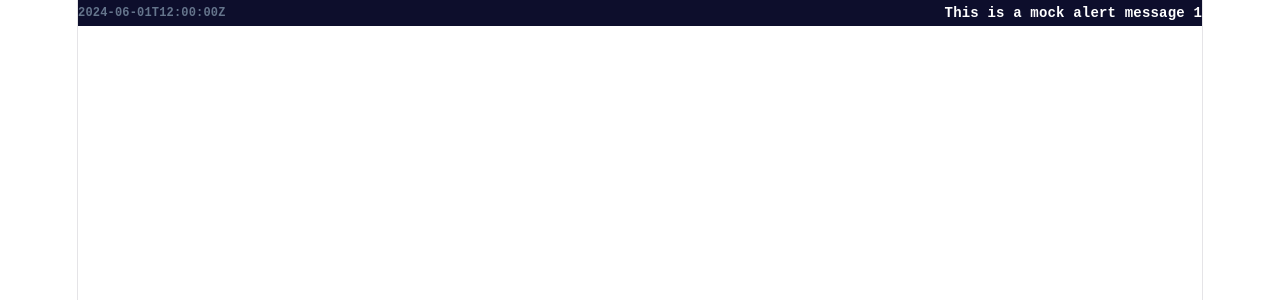
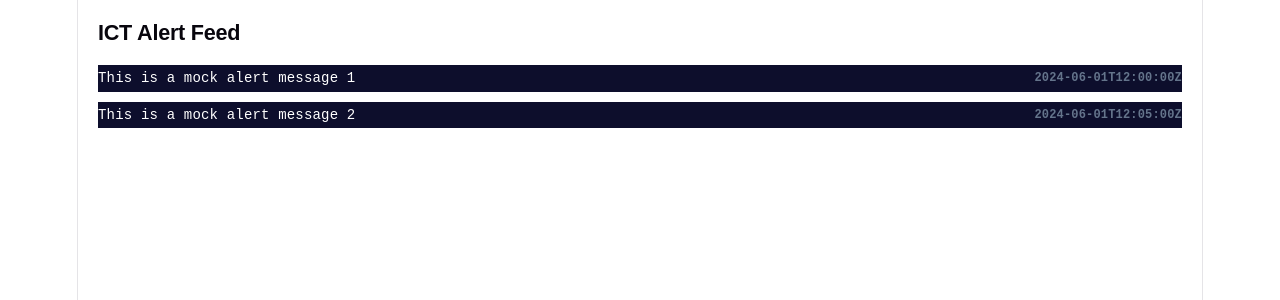
Before and after one commit to Bahabb/TradeAlert, a React (Vite) app in the folder frontend/: page / in a window 1280 px wide. Shown: the top 300 px of the page. Built offline with nearby package versions, Linux system fonts and the light colour scheme.

Commit message:
SCRUM-23-Create-AlertFeed-Component

```diff
--- a/frontend/src/App.tsx
+++ b/frontend/src/App.tsx
@@ -1,10 +1,10 @@
-import AlertItem from './components/AlertItem.tsx';
+import AlertFeed from './components/AlertFeed.tsx';
 import { mockData } from './mockData.ts';
 function App() {
 
     return(
         <div className="App">
-            <AlertItem alert={mockData[0]} />
+            <AlertFeed alerts={mockData} />
         </div>
     );
 
--- /dev/null
+++ b/frontend/src/components/AlertFeed.css
@@ -0,0 +1,18 @@
+.alert-feed {
+    display: flex;
+    flex-direction: column;
+    gap: 10px;
+    padding: 20px;
+}
+
+.alert-feed-header {
+    display: flex;
+    justify-content: left;
+
+}
+.alert-feed-title {
+    font-size:larger;
+    font-weight: bold;
+    font-family: Arial, sans-serif;
+    margin-bottom: 10px;
+}
--- /dev/null
+++ b/frontend/src/components/AlertFeed.tsx
@@ -0,0 +1,24 @@
+import { AlertItemType } from "../types";
+import AlertItem from "./AlertItem";
+
+interface AlertFeedProps {
+    alerts: AlertItemType[];
+}
+
+function AlertFeed(props: AlertFeedProps) {
+    return (
+        <div className="alert-feed">
+            <div className="alert-feed-header">
+                <h2 className="alert-feed-title">ICT Alert Feed</h2>
+            </div>
+
+            {
+                props.alerts.map((item) => (
+                    <AlertItem key={item.id} alert={item} />
+                ))
+            }
+        </div>
+    )
+}
+
+export default AlertFeed;
--- a/frontend/src/components/AlertItem.css
+++ b/frontend/src/components/AlertItem.css
@@ -19,5 +19,5 @@
     color: #ffffff;
     font-size: 14px;
     font-family: monospace;
-    font-weight: bold;
+    font-weight: semi-bold;
 }
--- a/frontend/src/components/AlertItem.tsx
+++ b/frontend/src/components/AlertItem.tsx
@@ -1,5 +1,6 @@
 import { AlertItemType } from "../types";
 import './AlertItem.css';
+import './AlertFeed.css';
 
 interface AlertItemProps {
     alert: AlertItemType;
@@ -7,8 +8,8 @@ interface AlertItemProps {
 function AlertItem(props: AlertItemProps) {
     return (
         <div className="alert-item">
+            <p className="alert-message">{props.alert.message}</p>
             <span className="alert-timestamp">{props.alert.timestamp}</span>
-           <p className="alert-message">{props.alert.message}</p>
         </div>
 
     );
```
